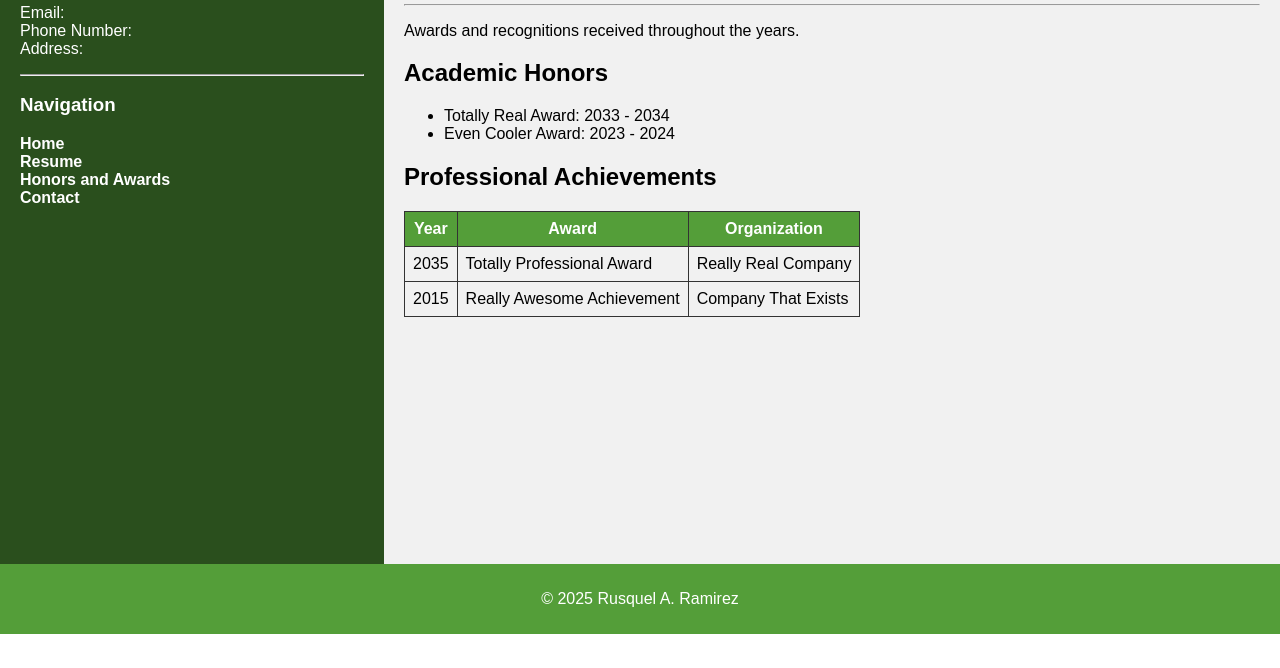
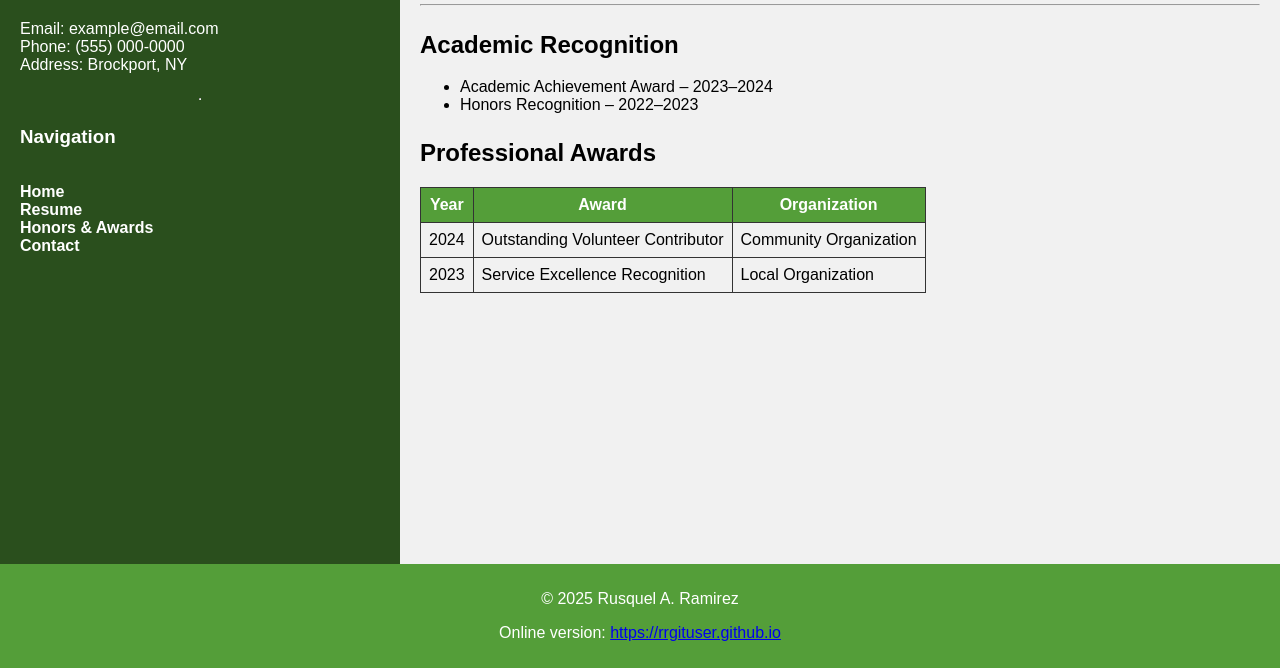
Before and after one commit to RRGITUSER/RRGITUSER.github.io, a plain HTML site: page honors.html in a window 1280 px wide. Shown: the part 460-1128 px from the top of the page. Before the commit the page ends 1094 px from the top, so only its background shows below. Drawn offline with Linux system fonts and the light colour scheme.

Commit message:
Update honors.html

```diff
--- a/honors.html
+++ b/honors.html
@@ -1,115 +1,30 @@
 <!DOCTYPE html>
 <html lang="en">
 <head>
-	<!-- HTML Header -->
-    <title>Honors and Awards</title>
+    <title>Honors & Awards – Rusquel Ramirez</title>
     <meta charset="utf-8">
-	<meta name="description" content="CIS117 Lab 2">
+    <meta name="description" content="Awards and achievements of Rusquel Ramirez">
+    <meta name="keywords" content="Awards, Honors, Professional Achievements">
     <meta name="author" content="Rusquel Ramirez">
-	<meta name="keywords" content="resume, professional, Rusquel">
 
-	<style>
-        * {
-            box-sizing: border-box;
-        }
-
-        body {
-            font-family: Arial, Helvetica, sans-serif;
-			margin: 0;
-        }
-
-        header {
-            background-color: #549E39;
-            padding: 30px;
-            text-align: center;
-            font-size: 35px;
-            color: white;
-        }
-
-        section {
-            display: flex;
-            min-height: calc(100vh - 160px); /* Adjust for header + footer */
-        }
-
-        nav {
-            width: 30%;
-            background: #2A4F1D;
-            padding: 20px;
-            color: white;
-            display: flex;
-            flex-direction: column;
-            justify-content: flex-start;
-        }
-
-        nav ul {
-            list-style-type: none;
-            padding: 0;
-        }
-
-        nav a {
-            color: white;
-            text-decoration: none;
-            font-weight: bold;
-        }
-
-        nav a:hover {
-            text-decoration: underline;
-            color: #A8E6A3;
-        }
-
-        article {
-            width: 70%;
-            padding: 20px;
-            background-color: #f1f1f1;
-        }
-
-        table, th, td {
-            border: 1px solid #333;
-            border-collapse: collapse;
-            padding: 8px;
-        }
-
-        th {
-            background-color: #549E39;
-            color: white;
-        }
-
-        @media (max-width: 600px) {
-            section {
-                flex-direction: column;
-            }
-
-            nav, article {
-                width: 100%;
-                height: auto;
-            }
-        }
-
-		footer {
-			text-align: center;
-			background-color: #549E39;
-			color: white;
-			padding: 10px;
-		}
-	</style>
+    <link rel="stylesheet" href="style.css">
 </head>
 
 <body>
     <header>
         <img src="logo.png" alt="Rusquel Ramirez Logo" style="height:80px;">
         <h2>Rusquel Ramirez</h2>
-        <h3>Professional Position</h3>
+        <h3>Aspiring Digital Forensics Specialist</h3>
     </header>
 
     <main>
         <section>
             <nav>
-				<div>
                 <h3>Contact Information</h3>
                 <ul>
-						<li>Email:</li>
-						<li>Phone Number:</li>
-						<li>Address:</li>
+                    <li>Email: example@email.com</li>
+                    <li>Phone: (555) 000-0000</li>
+                    <li>Address: Brockport, NY</li>
                 </ul>
                 <hr>
 
@@ -117,28 +32,38 @@
                 <ul>
                     <li><a href="index.html">Home</a></li>
                     <li><a href="resume.html">Resume</a></li>
-						<li><a href="honors.html">Honors and Awards</a></li>
+                    <li><a href="honors.html">Honors & Awards</a></li>
                     <li><a href="contact.html">Contact</a></li>
                 </ul>
-				</div>
             </nav>
 
             <article>
-				<h1>Honors and Awards</h1>
+                <h1>Honors & Awards</h1>
                 <hr>
-				<p>Awards and recognitions received throughout the years.</p>
 
-				<h2>Academic Honors</h2>
+                <h2>Academic Recognition</h2>
                 <ul>
-					<li>Totally Real Award: 2033 - 2034</li>
-					<li>Even Cooler Award: 2023 - 2024</li>
+                    <li>Academic Achievement Award – 2023–2024</li>
+                    <li>Honors Recognition – 2022–2023</li>
                 </ul>
 
-				<h2>Professional Achievements</h2>
+                <h2>Professional Awards</h2>
                 <table>
-					<tr><th>Year</th><th>Award</th><th>Organization</th></tr>
-					<tr><td>2035</td><td>Totally Professional Award</td><td>Really Real Company</td></tr>
-					<tr><td>2015</td><td>Really Awesome Achievement</td><td>Company That Exists</td></tr>
+                    <tr>
+                        <th>Year</th>
+                        <th>Award</th>
+                        <th>Organization</th>
+                    </tr>
+                    <tr>
+                        <td>2024</td>
+                        <td>Outstanding Volunteer Contributor</td>
+                        <td>Community Organization</td>
+                    </tr>
+                    <tr>
+                        <td>2023</td>
+                        <td>Service Excellence Recognition</td>
+                        <td>Local Organization</td>
+                    </tr>
                 </table>
             </article>
         </section>
@@ -146,6 +71,7 @@
 
     <footer>
         <p>&copy; 2025 Rusquel A. Ramirez</p>
+        <p>Online version: <a href="https://rrgituser.github.io">https://rrgituser.github.io</a></p>
     </footer>
 </body>
 </html>
```
Lines whose indentation alone changed are shown as unchanged.
